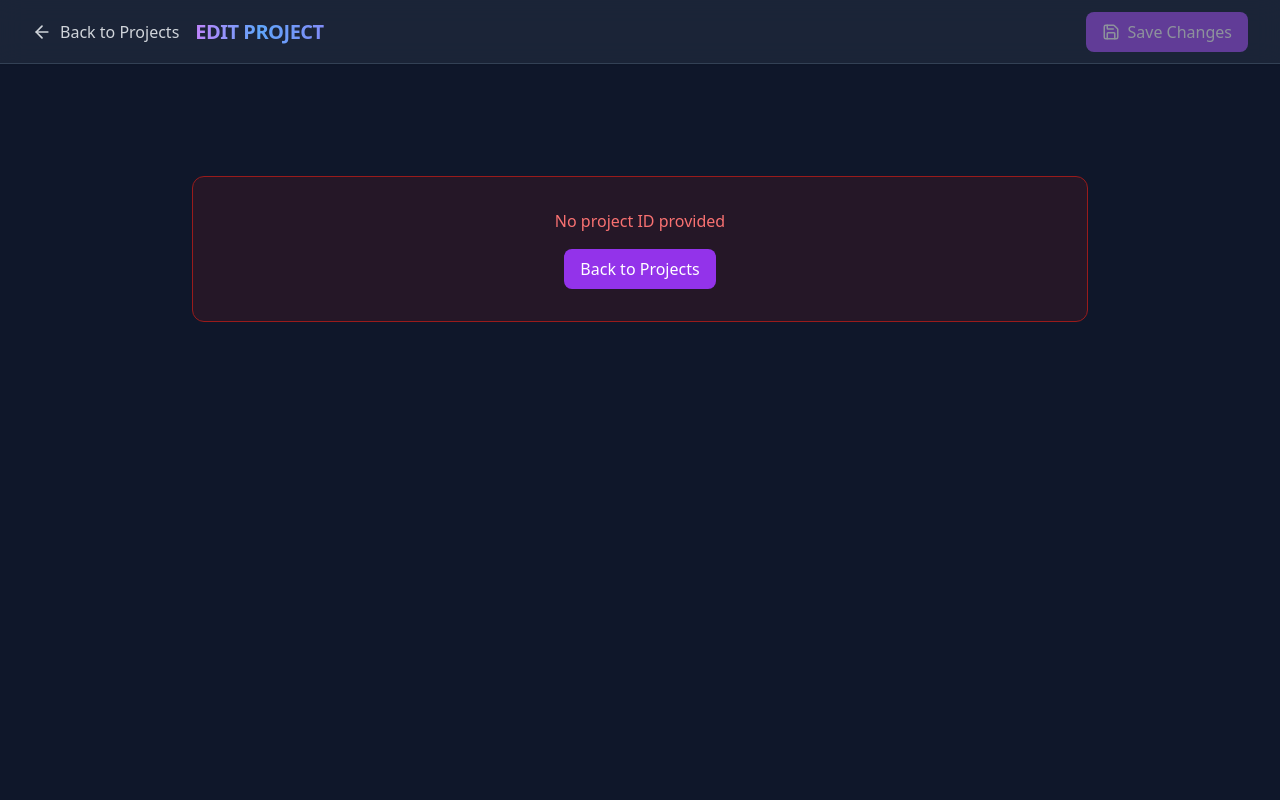
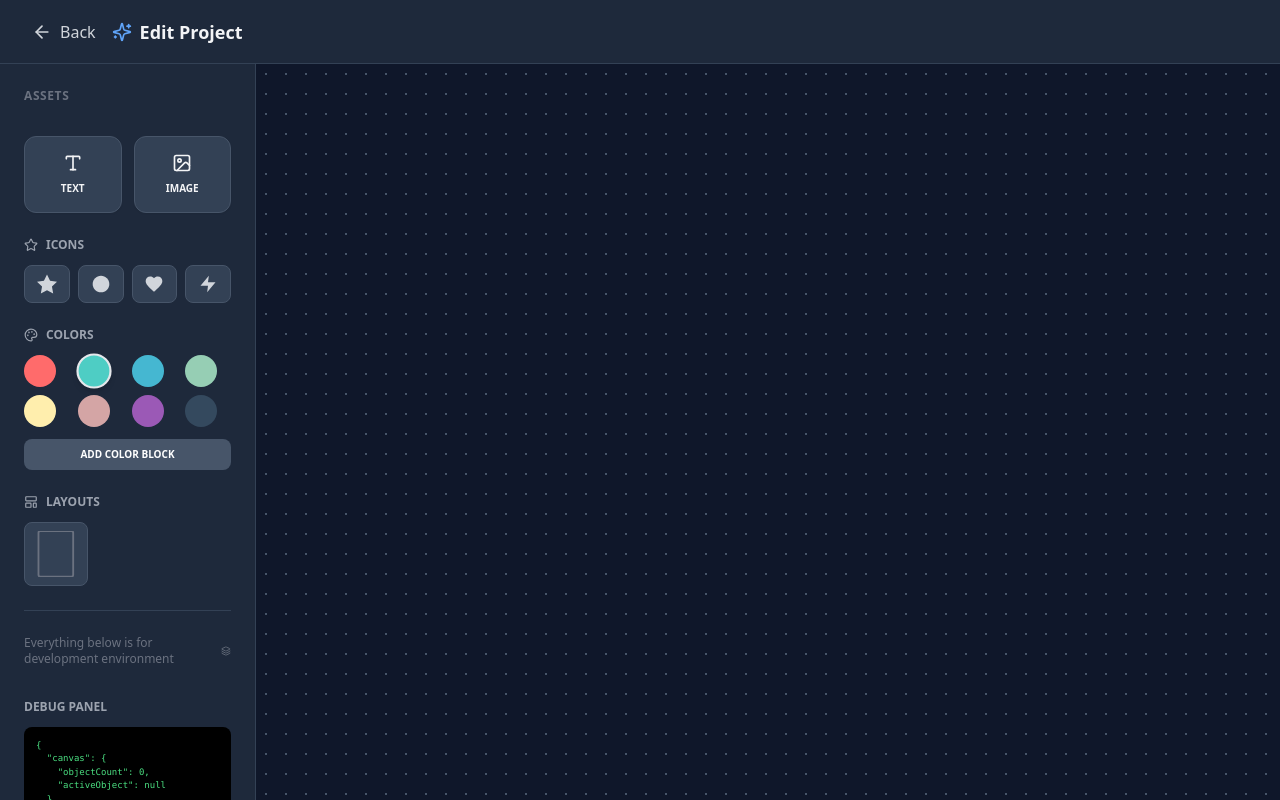
Before and after one commit to snighut/collaboration-app, a Next.js app: page /project in a window 1280 px wide. Built offline with nearby package versions, Linux system fonts and the light colour scheme.

Commit message:
code:moved canvas tool to project paage for lazy loading

```diff
--- a/app/project/page.tsx
+++ b/app/project/page.tsx
@@ -1,213 +1,41 @@
 'use client'
 
-import React, { useState, useEffect } from 'react';
+import React, { useEffect } from 'react';
 import { useRouter, useSearchParams } from 'next/navigation';
-import { ArrowLeft, Save, Loader2 } from 'lucide-react';
-import { getProjects, type Project } from '../actions/projects';
+import { ArrowLeft, Sparkles } from 'lucide-react';
+import CanvasTool from '../../components/CanvasTool';
 
-export default function ProjectEdit() {
+export default function ProjectPage() {
   const router = useRouter();
   const searchParams = useSearchParams();
   const projectId = searchParams.get('id');
 
-  const [project, setProject] = useState<Project | null>(null);
-  const [isLoading, setIsLoading] = useState(true);
-  const [isSaving, setIsSaving] = useState(false);
-  const [error, setError] = useState<string | null>(null);
-
+  // TODO: If projectId !== 'new', load existing project data and populate canvas
   useEffect(() => {
-    if (projectId) {
-      loadProject(projectId);
-    } else {
-      setError('No project ID provided');
-      setIsLoading(false);
+    if (projectId && projectId !== 'new') {
+      // Load existing project data here when API is ready
+      console.log('Loading project:', projectId);
     }
   }, [projectId]);
 
-  const loadProject = async (id: string) => {
-    setIsLoading(true);
-    try {
-      const response = await getProjects();
-      if (response.success) {
-        const foundProject = response.data.find(p => p.id === id);
-        if (foundProject) {
-          setProject(foundProject);
-        } else {
-          setError('Project not found');
-        }
-      } else {
-        setError(response.error || 'Failed to load project');
-      }
-    } catch (err) {
-      setError('An unexpected error occurred');
-    } finally {
-      setIsLoading(false);
-    }
-  };
-
-  const handleSave = async () => {
-    setIsSaving(true);
-    // TODO: Implement save functionality when API is ready
-    setTimeout(() => {
-      setIsSaving(false);
-      alert('Save functionality will be implemented when API is ready');
-    }, 1000);
-  };
-
   return (
-    <div className="min-h-screen bg-slate-50 dark:bg-slate-900">
-      {/* Header */}
-      <header className="fixed top-0 left-0 right-0 h-16 bg-white/80 dark:bg-slate-800/80 backdrop-blur-md border-b border-gray-200 dark:border-slate-700 z-50 flex items-center justify-between px-8 shadow-sm">
-        <div className="flex items-center gap-4">
-          <button
-            onClick={() => router.push('/myprojects')}
-            className="flex items-center gap-2 text-gray-600 dark:text-gray-300 hover:text-blue-600 dark:hover:text-blue-400 transition-colors"
-          >
-            <ArrowLeft size={20} />
-            <span className="font-medium">Back to Projects</span>
-          </button>
-          <h1 className="text-xl font-bold bg-gradient-to-r from-purple-600 via-blue-600 to-indigo-600 dark:from-purple-400 dark:via-blue-400 dark:to-indigo-400 bg-clip-text text-transparent uppercase tracking-tight">
-            Edit Project
-          </h1>
-        </div>
+    <div className="fixed inset-0 z-[100] flex flex-col bg-white dark:bg-slate-900">
+      <div className="h-16 border-b border-gray-200 dark:border-slate-700 flex items-center px-8 bg-white dark:bg-slate-800 shrink-0">
         <button
-          onClick={handleSave}
-          disabled={isSaving || !project}
-          className="flex items-center gap-2 px-4 py-2 bg-purple-600 hover:bg-purple-700 dark:bg-purple-500 dark:hover:bg-purple-600 text-white font-medium rounded-lg transition-colors disabled:opacity-50 disabled:cursor-not-allowed"
+          onClick={() => router.back()}
+          className="flex items-center gap-2 text-gray-600 dark:text-gray-300 hover:text-blue-600 dark:hover:text-blue-400 transition-colors"
         >
-          {isSaving ? <Loader2 size={18} className="animate-spin" /> : <Save size={18} />}
-          <span>{isSaving ? 'Saving...' : 'Save Changes'}</span>
+          <ArrowLeft size={20} />
+          <span className="font-medium">Back</span>
         </button>
-      </header>
-
-      {/* Main Content */}
-      <main className="pt-24 px-8 pb-16">
-        <div className="max-w-4xl mx-auto">
-          {/* Loading State */}
-          {isLoading && (
-            <div className="flex items-center justify-center py-20">
-              <div className="text-center">
-                <Loader2 className="w-12 h-12 text-purple-600 dark:text-purple-400 animate-spin mx-auto mb-4" />
-                <p className="text-gray-600 dark:text-gray-400">Loading project...</p>
-              </div>
-            </div>
-          )}
-
-          {/* Error State */}
-          {error && !isLoading && (
-            <div className="text-center py-20">
-              <div className="bg-red-50 dark:bg-red-900/20 border border-red-200 dark:border-red-800 rounded-xl p-8">
-                <p className="text-red-600 dark:text-red-400 mb-4">{error}</p>
-                <button
-                  onClick={() => router.push('/myprojects')}
-                  className="px-4 py-2 bg-purple-600 hover:bg-purple-700 text-white font-medium rounded-lg transition-colors"
-                >
-                  Back to Projects
-                </button>
-              </div>
-            </div>
-          )}
-
-          {/* Project Form */}
-          {project && !isLoading && (
-            <div className="bg-white dark:bg-slate-800 rounded-2xl border border-gray-200 dark:border-slate-700 p-8">
-              <div className="space-y-6">
-                {/* Project Name */}
-                <div>
-                  <label className="block text-sm font-medium text-gray-700 dark:text-gray-300 mb-2">
-                    Project Name
-                  </label>
-                  <input
-                    type="text"
-                    value={project.name}
-                    onChange={(e) => setProject({ ...project, name: e.target.value })}
-                    className="w-full px-4 py-2 bg-slate-50 dark:bg-slate-900 border border-gray-200 dark:border-slate-600 rounded-lg focus:outline-none focus:ring-2 focus:ring-purple-500 dark:focus:ring-purple-400 text-gray-900 dark:text-gray-100"
-                  />
-                </div>
-
-                {/* Thumbnail URL */}
-                <div>
-                  <label className="block text-sm font-medium text-gray-700 dark:text-gray-300 mb-2">
-                    Thumbnail URL
-                  </label>
-                  <input
-                    type="text"
-                    value={project.thumbnail || ''}
-                    onChange={(e) => setProject({ ...project, thumbnail: e.target.value })}
-                    placeholder="https://example.com/image.jpg"
-                    className="w-full px-4 py-2 bg-slate-50 dark:bg-slate-900 border border-gray-200 dark:border-slate-600 rounded-lg focus:outline-none focus:ring-2 focus:ring-purple-500 dark:focus:ring-purple-400 text-gray-900 dark:text-gray-100"
-                  />
-                </div>
-
-                {/* Status */}
-                <div>
-                  <label className="block text-sm font-medium text-gray-700 dark:text-gray-300 mb-2">
-                    Status
-                  </label>
-                  <select
-                    value={project.data?.status || 'active'}
-                    onChange={(e) => setProject({
-                      ...project,
-                      data: { ...project.data, status: e.target.value }
-                    })}
-                    className="w-full px-4 py-2 bg-slate-50 dark:bg-slate-900 border border-gray-200 dark:border-slate-600 rounded-lg focus:outline-none focus:ring-2 focus:ring-purple-500 dark:focus:ring-purple-400 text-gray-900 dark:text-gray-100"
-                  >
-                    <option value="active">Active</option>
-                    <option value="in-progress">In Progress</option>
-                    <option value="completed">Completed</option>
-                  </select>
-                </div>
-
-                {/* Project Data (JSON) */}
-                <div>
-                  <label className="block text-sm font-medium text-gray-700 dark:text-gray-300 mb-2">
-                    Project Data (JSON)
-                  </label>
-                  <textarea
-                    value={JSON.stringify(project.data, null, 2)}
-                    onChange={(e) => {
-                      try {
-                        const parsed = JSON.parse(e.target.value);
-                        setProject({ ...project, data: parsed });
-                      } catch (err) {
-                        // Invalid JSON, don't update
-                      }
-                    }}
-                    rows={8}
-                    className="w-full px-4 py-2 bg-slate-50 dark:bg-slate-900 border border-gray-200 dark:border-slate-600 rounded-lg focus:outline-none focus:ring-2 focus:ring-purple-500 dark:focus:ring-purple-400 text-gray-900 dark:text-gray-100 font-mono text-sm"
-                  />
-                </div>
-
-                {/* Metadata */}
-                <div className="grid grid-cols-2 gap-4">
-                  <div>
-                    <label className="block text-sm font-medium text-gray-700 dark:text-gray-300 mb-2">
-                      Created At
-                    </label>
-                    <input
-                      type="text"
-                      value={new Date(project.createdAt).toLocaleString()}
-                      disabled
-                      className="w-full px-4 py-2 bg-gray-100 dark:bg-slate-700 border border-gray-200 dark:border-slate-600 rounded-lg text-gray-500 dark:text-gray-400"
-                    />
-                  </div>
-                  <div>
-                    <label className="block text-sm font-medium text-gray-700 dark:text-gray-300 mb-2">
-                      Updated At
-                    </label>
-                    <input
-                      type="text"
-                      value={new Date(project.updatedAt).toLocaleString()}
-                      disabled
-                      className="w-full px-4 py-2 bg-gray-100 dark:bg-slate-700 border border-gray-200 dark:border-slate-600 rounded-lg text-gray-500 dark:text-gray-400"
-                    />
-                  </div>
-                </div>
-              </div>
-            </div>
-          )}
-        </div>
-      </main>
+        <h2 className="ml-4 text-lg font-bold flex items-center gap-2 text-gray-900 dark:text-gray-100">
+          <Sparkles size={20} className="text-blue-600 dark:text-blue-400" />
+          {projectId === 'new' ? 'New Collaboration Canvas' : 'Edit Project'}
+        </h2>
+      </div>
+      <div className="flex-1 overflow-hidden">
+        <CanvasTool />
+      </div>
     </div>
   );
 }
```
Also changed, not shown: App.tsx (+2 -27 lines).
